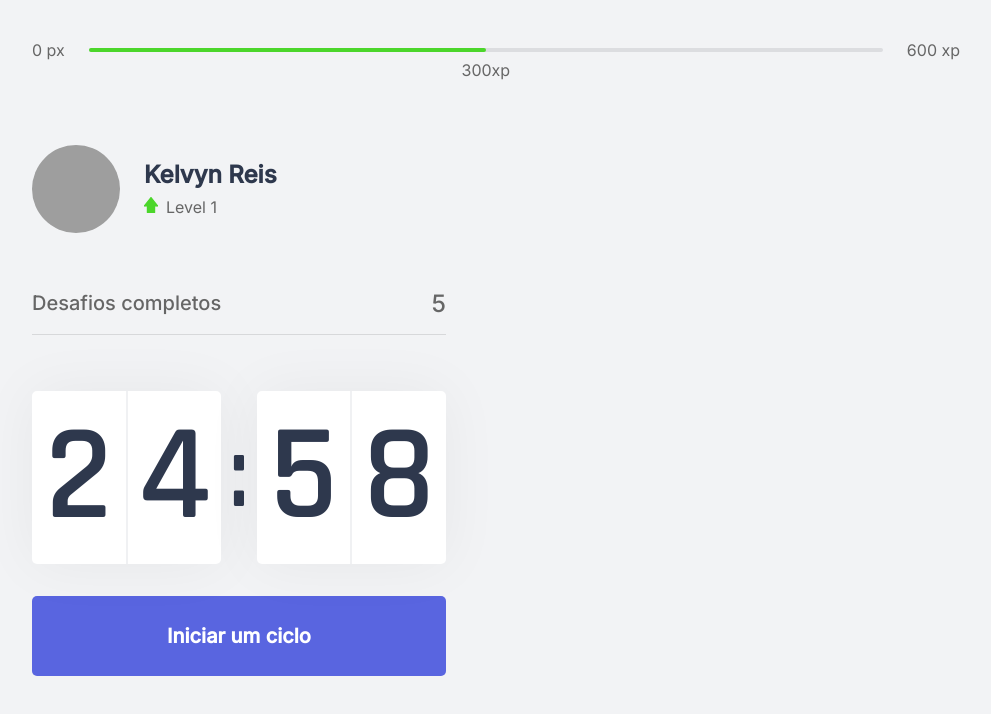
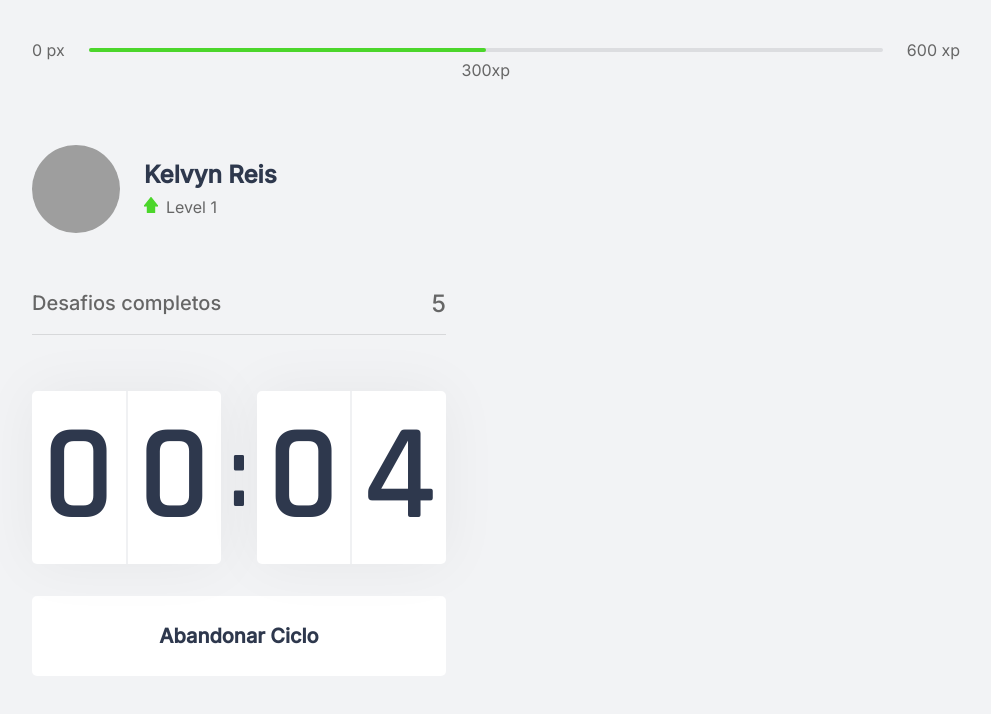
Before and after one commit to KelvynReis/Nlw-4, a Next.js app: page / in a window 1280 px wide. Both pictures are taken after a click on the button "Iniciar um ciclo". Shown: the top 714 px of the page, without its empty margins (144-1135 px from the left). Built offline with nearby package versions, Linux system fonts and the light colour scheme; grey boxes are pictures that could not be loaded.

Commit message:
finish component Countdown

```diff
--- a/src/components/Countdown.tsx
+++ b/src/components/Countdown.tsx
@@ -1,10 +1,13 @@
 import { useState, useEffect } from 'react';
 import styles from '../styles/components/Countdown.module.css';
 
+let countdownTimeout: NodeJS.Timeout;
+
 export function Countdown(){
 
-    const [time, setTime] = useState(25 * 60);
-    const [active, setActive] = useState(false);
+    const [time, setTime] = useState(0.1 * 60);
+    const [isActive, setIsActive] = useState(false);
+    const [hasFinished, setHasFinished] = useState(false);
 
     const minutes = Math.floor(time / 60);
     const seconds = time % 60;
@@ -13,17 +16,25 @@
     const [secondsLeft, secondsRight] = String(seconds).padStart(2, '0').split('');
 
     function startCountdown(){
-        setActive(true);
+        setIsActive(true);
+    }
+
+    function resetCountdowm(){
+        clearTimeout(countdownTimeout);
+        setIsActive(false);
+        setTime(0.1 * 60);
     }
 
     useEffect(()=>{
-        if(active && time > 0){
-            setTimeout(() => {
+        if(isActive && time > 0){
+            countdownTimeout = setTimeout(() => {
                 setTime(time - 1);
-            }, 1000);
+            }, 1000)
+        } else if (isActive && time === 0){
+            setHasFinished(true);
+            setIsActive(false);
         }
-
-    }, [active, time])
+    }, [isActive, time])
 
     return(
         <div>
@@ -39,13 +50,35 @@
             </div>
             </div>
 
-            <button
-                type="button"
+            { hasFinished ? (
+                <button
+                disabled
                 className={styles.CountdownButton}
-                onClick={startCountdown}
                 >
-                Iniciar um ciclo
-            </button>
+                Ciclo encerrado
+                </button>
+            ): (
+                <>
+                    {isActive ? (
+                        <button
+                        type="button"
+                        className={`${styles.CountdownButton} ${styles.CountdownButtonActive}`}
+                        onClick={resetCountdowm}
+                        >
+                        Abandonar Ciclo
+                        </button>
+                    ): (
+                        <button
+                        type="button"
+                        className={styles.CountdownButton}
+                        onClick={startCountdown}
+                        >
+                        Iniciar um ciclo
+                        </button>
+                    )}
+                </>
+            )}
+
         </div>
 
     );
--- a/src/styles/components/Countdown.module.css
+++ b/src/styles/components/Countdown.module.css
@@ -59,6 +59,22 @@
     transition: background-color 0.2s;
 }
 
-.CountdownButton:hover{
+.CountdownButton:not(:disabled):hover{
     background: var(--blue-dark);
 }
+
+.CountdownButtonActive{
+    background: var(--white);
+    color: var(--title);
+}
+
+.CountdownButtonActive:not(:disabled):hover{
+    background: var(--red);
+    color: var(--white);
+}
+
+.CountdownButton:disabled{
+    background: var(--white);
+    color: var(--text);
+    cursor: not-allowed;
+}
```
